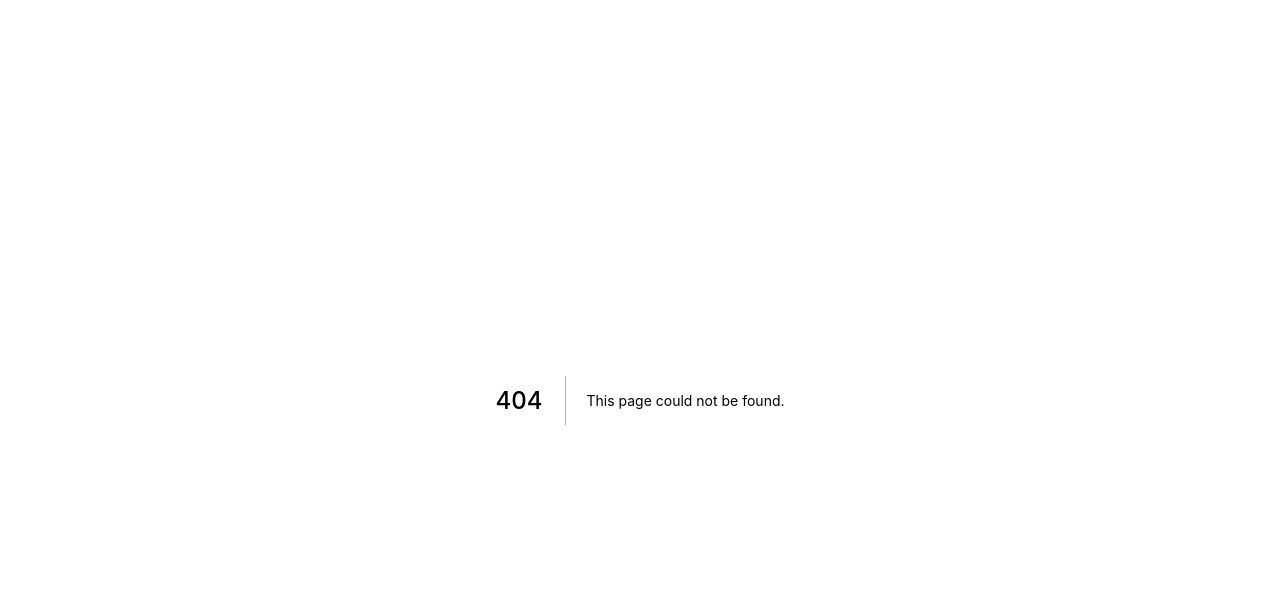
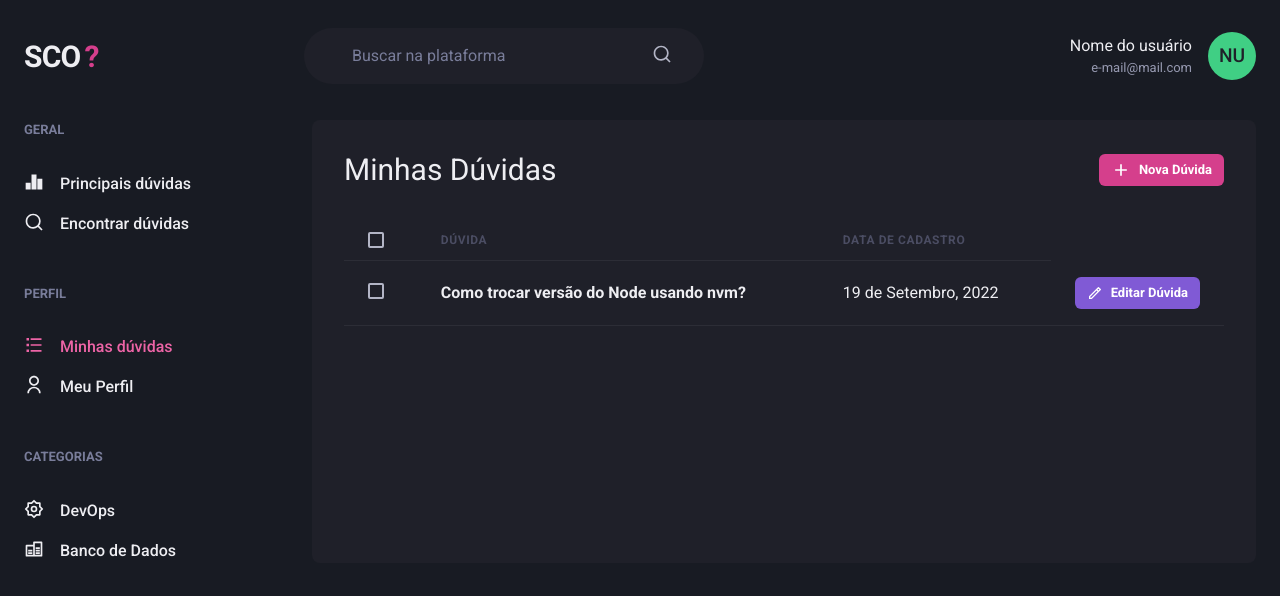
Before and after one commit to GabrielNogueiraBR/Software-Community-Open-Source, a Next.js app: page /user/questions in a window 1280 px wide. Before the commit this address had no page. Shown: the top 596 px of the page. Built offline with nearby package versions, Linux system fonts and the light colour scheme.

Commit message:
feat: updating page navigation

```diff
--- a/src/components/Sidebar/SideBarNav.tsx
+++ b/src/components/Sidebar/SideBarNav.tsx
@@ -18,7 +18,7 @@ export function SideBarNav() {
         <NavLink icon={RiSearchLine} href="x">Encontrar dúvidas</NavLink>
       </NavSection>
       <NavSection title="PERFIL">
-        <NavLink icon={RiListCheck} href="/users/question">Minhas dúvidas</NavLink>
+        <NavLink icon={RiListCheck} href="/user/questions">Minhas dúvidas</NavLink>
         <NavLink icon={RiUserLine} href="x">Meu Perfil</NavLink>
       </NavSection>
       <NavSection title="CATEGORIAS">
--- /dev/null
+++ b/src/pages/user/questions/index.tsx
@@ -0,0 +1,86 @@
+import {
+  Box,
+  Button,
+  Checkbox,
+  Flex,
+  Heading,
+  Icon,
+  Table,
+  Tbody,
+  Td,
+  Th,
+  Thead,
+  Tr,
+  Text,
+} from "@chakra-ui/react";
+import Link from "next/link";
+import Header from "../../../components/Header";
+import { RiAddLine, RiPencilLine } from "react-icons/ri";
+import Sidebar from "../../../components/Sidebar";
+
+export default function QuestionList() {
+  return (
+    <Box>
+      <Header />
+      <Flex w="100%" my="6" maxWidth={1480} mx="auto" px="6">
+        <Sidebar />
+        <Box flex="1" borderRadius={8} bg="gray.800" p="8">
+          <Flex mb="8" justify="space-between" align="center">
+            <Heading size="lg" fontWeight="normal">
+              Minhas Dúvidas
+            </Heading>
+
+            <Link href="/user/questions/create">
+              <Button
+                as="a"
+                size="sm"
+                fontSize="small"
+                colorScheme="pink"
+                leftIcon={<Icon as={RiAddLine} fontSize="20" />}
+              >
+                Nova Dúvida
+              </Button>
+            </Link>
+          </Flex>
+          <Table colorScheme="whiteAlpha">
+            <Thead>
+              <Tr px={["4", "4", "6"]} color="gray.300" width="8">
+                <Th>
+                  <Checkbox colorScheme={"pink"} />
+                </Th>
+                <Th>Dúvida</Th>
+                <Th>Data de cadastro</Th>
+              </Tr>
+            </Thead>
+            <Tbody>
+              <Tr>
+                <Td px={["4", "4", "6"]}>
+                  <Checkbox colorScheme={"pink"} />
+                </Td>
+                <Td>
+                  <Box>
+                    <Text fontWeight={"bold"}>
+                      Como trocar versão do Node usando nvm?
+                    </Text>
+                  </Box>
+                </Td>
+                <Td>19 de Setembro, 2022</Td>
+                <Td width="8">
+                  <Button
+                    as="a"
+                    size="sm"
+                    fontSize="small"
+                    colorScheme="purple"
+                    leftIcon={<Icon as={RiPencilLine} fontSize="16" />}
+                  >
+                    Editar Dúvida
+                  </Button>
+                </Td>
+              </Tr>
+            </Tbody>
+          </Table>
+        </Box>
+      </Flex>
+    </Box>
+  );
+}
```
Also changed, not shown: src/pages/dashboard.tsx (deleted, +0 -14 lines), src/pages/index.tsx (+11 -1 lines), src/pages/questions/index.tsx (deleted, +0 -66 lines), src/pages/user/questions/create.tsx (renamed from src/pages/questions/create.tsx, +10 -8 lines).
